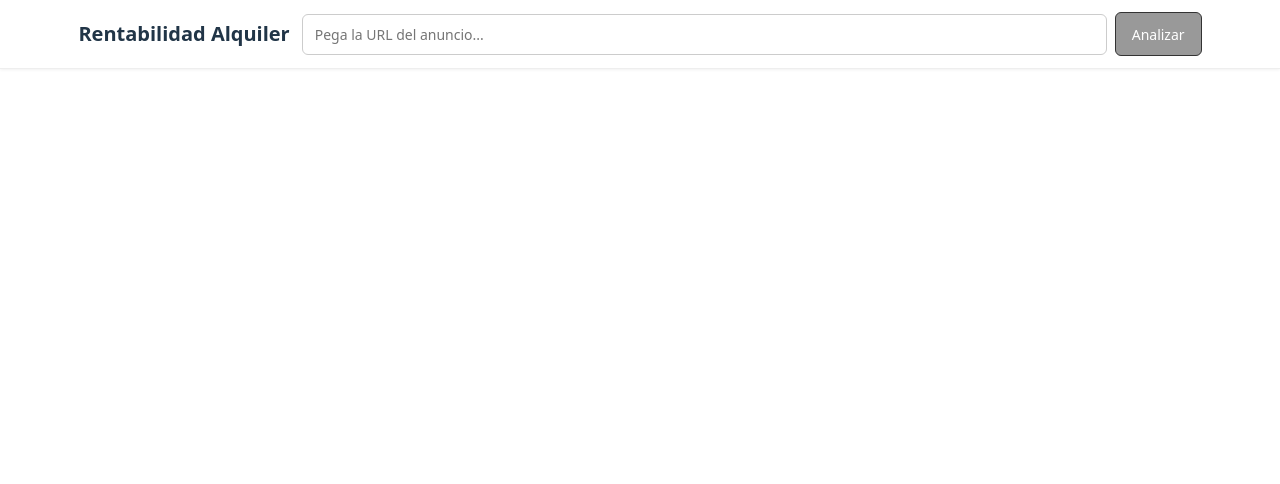
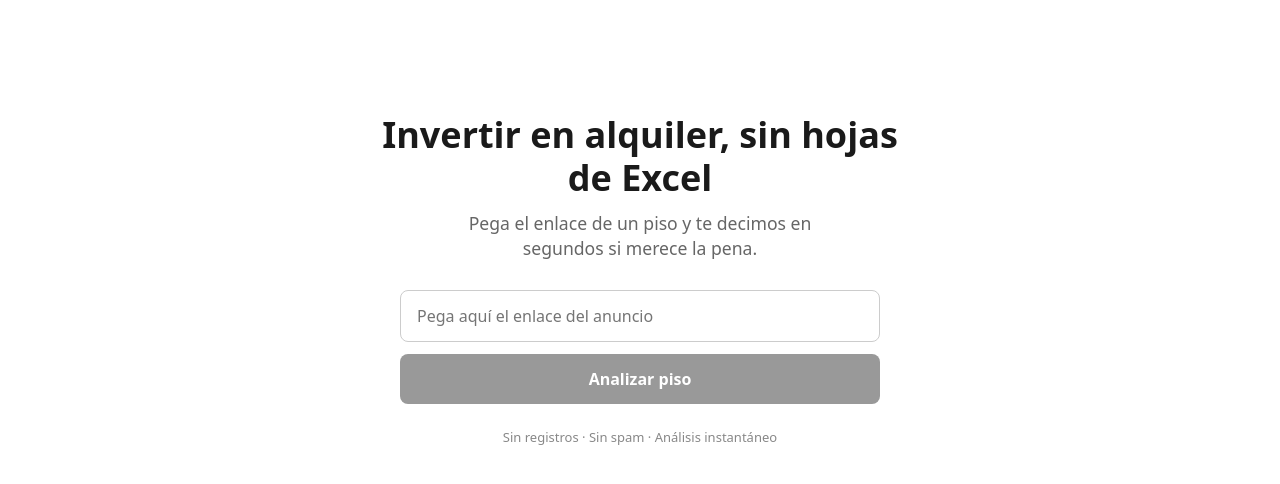
Before and after one commit to alopsa21/rentabilidad-alquiler-web, a React (Vite) app: page / in a window 1280 px wide. Shown: the top 484 px of the page. Built offline with nearby package versions, Linux system fonts and the light colour scheme.

Commit message:
F3b-18: Hero primera pantalla + layout compacto tras primera búsqueda
- HeroSearch: título, subtítulo, input centrado, Analizar piso
- CompactSearchHeader: header fijo cuando hay tarjetas
- Layout condicional por analisis.length; URL persiste en localStorage

```diff
--- a/src/App.tsx
+++ b/src/App.tsx
@@ -1,5 +1,6 @@
 import { useState, useEffect } from 'react'
-import { HeaderRentabilidad } from './components/HeaderRentabilidad'
+import { HeroSearch } from './components/HeroSearch'
+import { CompactSearchHeader } from './components/CompactSearchHeader'
 import { CardAnalisis } from './components/CardAnalisis'
 import { DetalleAnalisis } from './components/DetalleAnalisis'
 import { ModalDetalle } from './components/ModalDetalle'
@@ -570,8 +571,21 @@ function App() {
           {notificacion.mensaje}
         </div>
       )}
-      <HeaderRentabilidad onAnalizar={handleAnalizar} loading={loading} resetUrlTrigger={resetUrlTrigger} />
-      <main className="app-main">
+      {analisis.length === 0 ? (
+        <>
+          <HeroSearch onAnalizar={handleAnalizar} loading={loading} />
+          <main className="app-main">
+            {error && (
+              <p role="alert" className="app-error">
+                {error}
+              </p>
+            )}
+          </main>
+        </>
+      ) : (
+        <>
+          <CompactSearchHeader onAnalizar={handleAnalizar} loading={loading} />
+          <main className="app-main">
         {error && (
           <p role="alert" className="app-error">
             {error}
@@ -858,6 +872,8 @@ function App() {
           ) : null
         })()}
       </main>
+        </>
+      )}
     </div>
   )
 }
--- /dev/null
+++ b/src/components/CompactSearchHeader.tsx
@@ -0,0 +1,121 @@
+import { useState, useEffect } from 'react';
+import { STORAGE_KEY_URL } from '../constants/storage';
+
+interface CompactSearchHeaderProps {
+  onAnalizar: (url: string) => void;
+  loading?: boolean;
+}
+
+export function CompactSearchHeader({ onAnalizar, loading = false }: CompactSearchHeaderProps) {
+  const [url, setUrl] = useState(() => {
+    try {
+      return localStorage.getItem(STORAGE_KEY_URL) ?? '';
+    } catch {
+      return '';
+    }
+  });
+
+  useEffect(() => {
+    try {
+      if (url) {
+        localStorage.setItem(STORAGE_KEY_URL, url);
+      } else {
+        localStorage.removeItem(STORAGE_KEY_URL);
+      }
+    } catch {
+      // ignore
+    }
+  }, [url]);
+
+  const handleSubmit = (e: React.FormEvent) => {
+    e.preventDefault();
+    e.stopPropagation();
+    if (url.trim()) onAnalizar(url.trim());
+  };
+
+  const handleButtonClick = (e: React.MouseEvent | React.TouchEvent) => {
+    e.preventDefault();
+    e.stopPropagation();
+    if (url.trim()) onAnalizar(url.trim());
+  };
+
+  return (
+    <header
+      className="compact-search-header"
+      style={{
+        position: 'sticky',
+        top: 0,
+        zIndex: 100,
+        backgroundColor: '#fff',
+        borderBottom: '1px solid #eee',
+        padding: '12px 16px',
+        boxShadow: '0 1px 3px rgba(0,0,0,0.06)',
+      }}
+    >
+      <div
+        style={{
+          maxWidth: '90%',
+          width: '90%',
+          margin: '0 auto',
+          display: 'flex',
+          flexWrap: 'wrap',
+          alignItems: 'center',
+          gap: 12,
+        }}
+      >
+        <h1 style={{ margin: 0, fontSize: '1.25rem', whiteSpace: 'nowrap' }}>
+          Rentabilidad Alquiler
+        </h1>
+        <form
+          onSubmit={handleSubmit}
+          style={{
+            flex: 1,
+            minWidth: 200,
+            display: 'flex',
+            gap: 8,
+            alignItems: 'center',
+          }}
+        >
+          <input
+            type="url"
+            value={url}
+            onChange={(e) => setUrl(e.target.value)}
+            placeholder="Pega la URL del anuncio..."
+            style={{
+              flex: 1,
+              padding: '10px 12px',
+              fontSize: 14,
+              border: '1px solid #ccc',
+              borderRadius: 6,
+              fontFamily: 'system-ui, -apple-system, BlinkMacSystemFont, "Segoe UI", Roboto, sans-serif',
+            }}
+            aria-label="URL del anuncio"
+          />
+          <button
+            type="submit"
+            disabled={loading || !url.trim()}
+            onClick={handleButtonClick}
+            onTouchEnd={handleButtonClick}
+            style={{
+              padding: '10px 16px',
+              fontSize: 14,
+              fontWeight: 500,
+              border: '1px solid #333',
+              borderRadius: 6,
+              backgroundColor: loading || !url.trim() ? '#999' : '#333',
+              color: '#fff',
+              cursor: loading || !url.trim() ? 'not-allowed' : 'pointer',
+              whiteSpace: 'nowrap',
+              minHeight: 44,
+              touchAction: 'manipulation',
+              WebkitTapHighlightColor: 'transparent',
+              userSelect: 'none',
+            }}
+          >
+            {loading ? 'Analizando...' : 'Analizar'}
+          </button>
+        </form>
+      </div>
+    </header>
+  );
+}
--- /dev/null
+++ b/src/components/HeroSearch.tsx
@@ -0,0 +1,139 @@
+import { useState, useEffect } from 'react';
+import { STORAGE_KEY_URL } from '../constants/storage';
+
+interface HeroSearchProps {
+  onAnalizar: (url: string) => void;
+  loading?: boolean;
+}
+
+export function HeroSearch({ onAnalizar, loading = false }: HeroSearchProps) {
+  const [url, setUrl] = useState(() => {
+    try {
+      return localStorage.getItem(STORAGE_KEY_URL) ?? '';
+    } catch {
+      return '';
+    }
+  });
+
+  useEffect(() => {
+    try {
+      if (url) {
+        localStorage.setItem(STORAGE_KEY_URL, url);
+      } else {
+        localStorage.removeItem(STORAGE_KEY_URL);
+      }
+    } catch {
+      // ignore
+    }
+  }, [url]);
+
+  const handleSubmit = (e: React.FormEvent) => {
+    e.preventDefault();
+    e.stopPropagation();
+    if (url.trim()) onAnalizar(url.trim());
+  };
+
+  const handleButtonClick = (e: React.MouseEvent | React.TouchEvent) => {
+    e.preventDefault();
+    e.stopPropagation();
+    if (url.trim()) onAnalizar(url.trim());
+  };
+
+  return (
+    <section
+      className="hero-search"
+      style={{
+        display: 'flex',
+        flexDirection: 'column',
+        alignItems: 'center',
+        justifyContent: 'center',
+        minHeight: '70vh',
+        padding: '24px 16px',
+        boxSizing: 'border-box',
+        textAlign: 'center',
+      }}
+    >
+      <h1
+        style={{
+          margin: '0 0 12px',
+          fontSize: 'clamp(1.75rem, 5vw, 2.25rem)',
+          fontWeight: 700,
+          lineHeight: 1.2,
+          color: '#1a1a1a',
+          maxWidth: 520,
+        }}
+      >
+        Invertir en alquiler, sin hojas de Excel
+      </h1>
+      <p
+        style={{
+          margin: '0 0 28px',
+          fontSize: 'clamp(0.95rem, 2.5vw, 1.1rem)',
+          color: '#666',
+          maxWidth: 420,
+          lineHeight: 1.45,
+        }}
+      >
+        Pega el enlace de un piso y te decimos en segundos si merece la pena.
+      </p>
+      <form
+        onSubmit={handleSubmit}
+        style={{
+          width: '100%',
+          maxWidth: 480,
+          display: 'flex',
+          flexDirection: 'column',
+          gap: 12,
+          alignItems: 'stretch',
+        }}
+      >
+        <input
+          type="url"
+          value={url}
+          onChange={(e) => setUrl(e.target.value)}
+          placeholder="Pega aquí el enlace del anuncio"
+          style={{
+            width: '100%',
+            padding: '14px 16px',
+            fontSize: 16,
+            border: '1px solid #ccc',
+            borderRadius: 8,
+            boxSizing: 'border-box',
+            fontFamily: 'system-ui, -apple-system, BlinkMacSystemFont, "Segoe UI", Roboto, sans-serif',
+          }}
+          aria-label="URL del anuncio"
+        />
+        <button
+          type="submit"
+          disabled={loading || !url.trim()}
+          onClick={handleButtonClick}
+          onTouchEnd={handleButtonClick}
+          style={{
+            padding: '14px 24px',
+            fontSize: 16,
+            fontWeight: 600,
+            border: 'none',
+            borderRadius: 8,
+            backgroundColor: loading || !url.trim() ? '#999' : '#1976d2',
+            color: '#fff',
+            cursor: loading || !url.trim() ? 'not-allowed' : 'pointer',
+            minHeight: 48,
+            touchAction: 'manipulation',
+            WebkitTapHighlightColor: 'transparent',
+          }}
+        >
+          {loading ? 'Analizando...' : 'Analizar piso'}
+        </button>
+      </form>
+      <p
+        style={{
+          margin: '24px 0 0',
+          fontSize: 13,
+          color: '#888',
+        }}
+      >
+        Sin registros · Sin spam · Análisis instantáneo
+      </p>
+    </section>
+  );
+}
```
